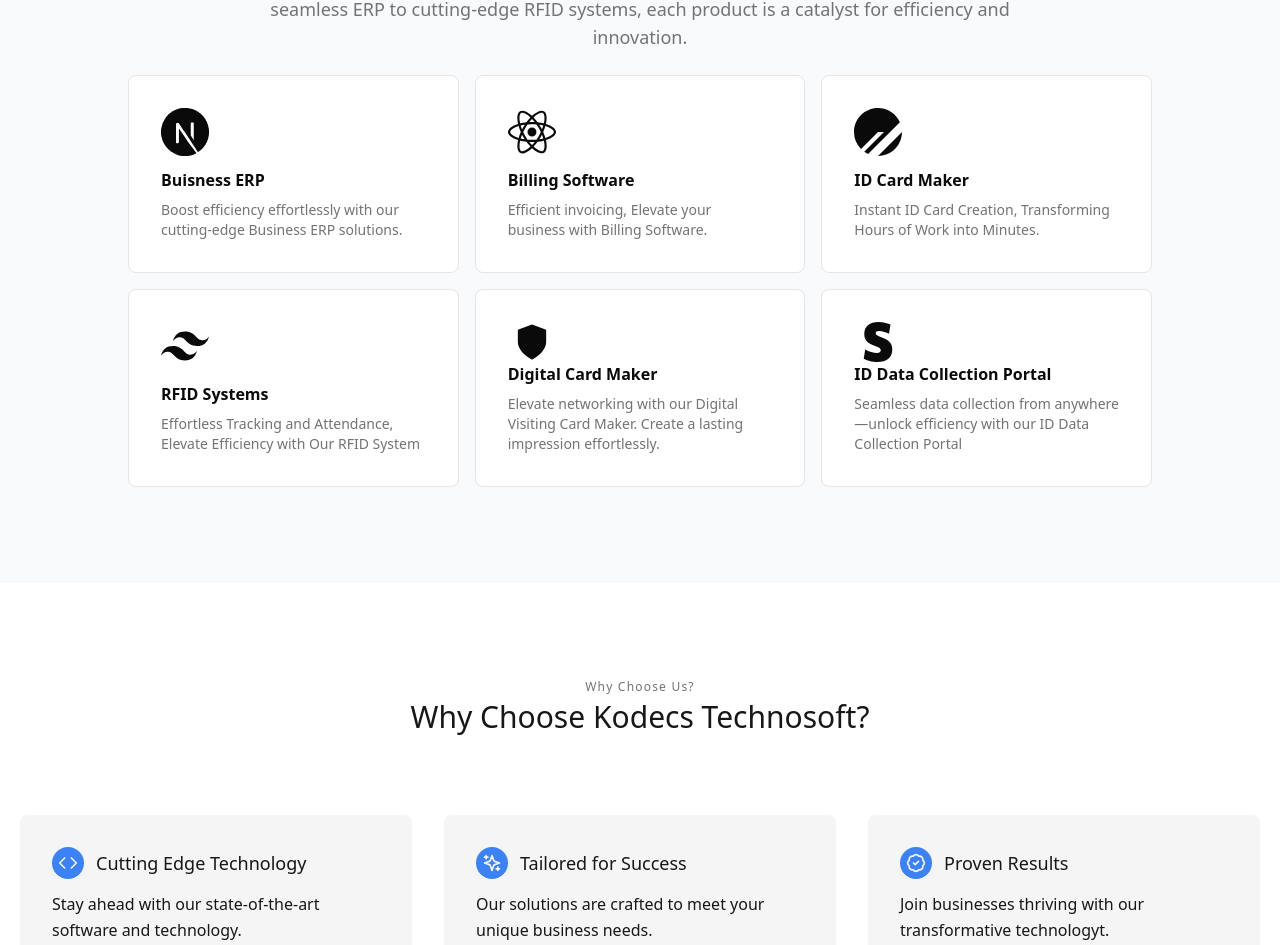
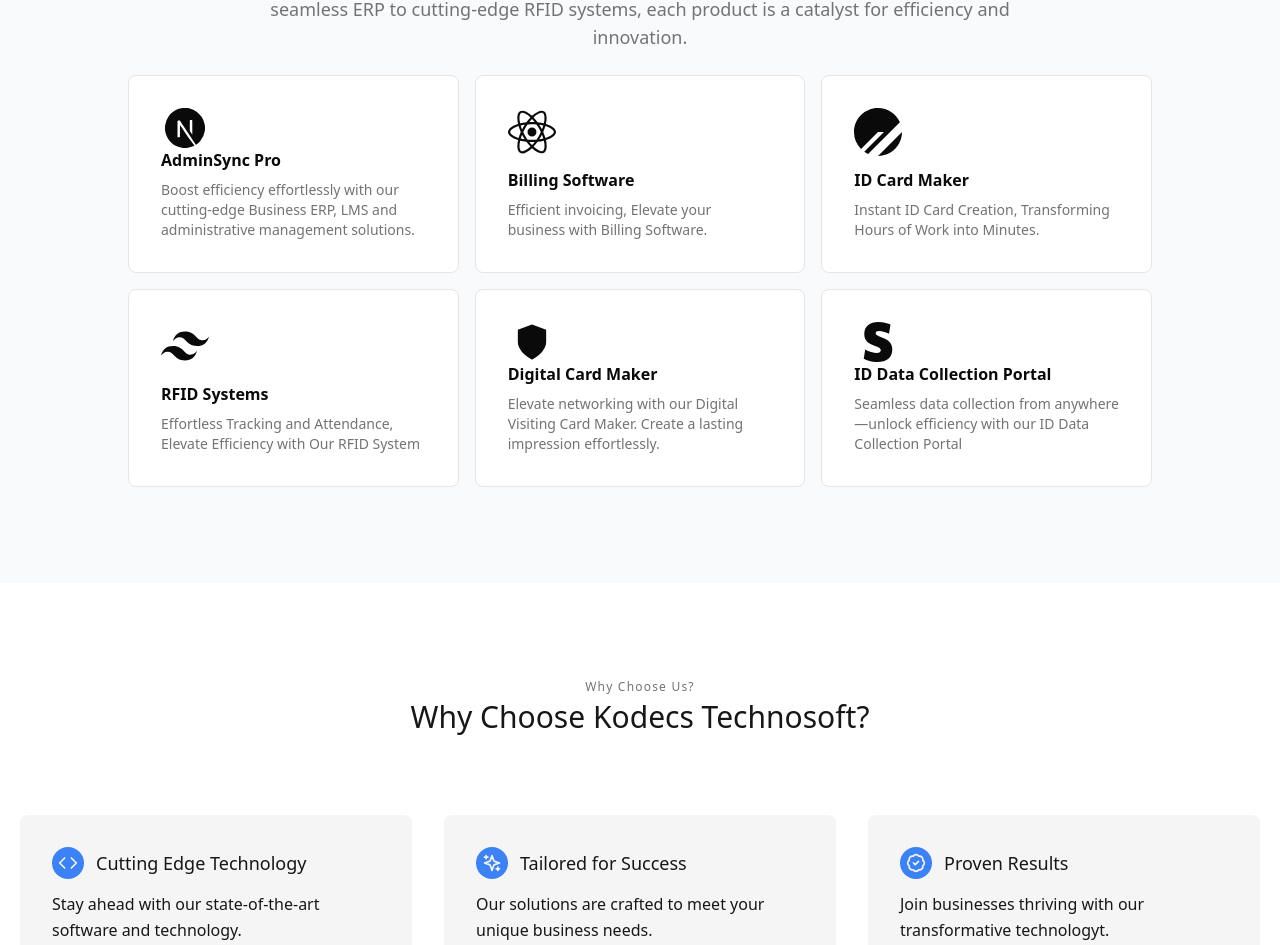
Before and after one commit to sharkaie/kodecs, a Next.js app: page / in a window 1280 px wide. Shown: the part 869-1814 px from the top of the page. Built offline with nearby package versions, Linux system fonts and the light colour scheme.

Commit message:
fix: main page data adminsync

```diff
--- a/src/app/(web)/page.tsx
+++ b/src/app/(web)/page.tsx
@@ -74,10 +74,11 @@
                                 <path d="M11.572 0c-.176 0-.31.001-.358.007a19.76 19.76 0 0 1-.364.033C7.443.346 4.25 2.185 2.228 5.012a11.875 11.875 0 0 0-2.119 5.243c-.096.659-.108.854-.108 1.747s.012 1.089.108 1.748c.652 4.506 3.86 8.292 8.209 9.695.779.25 1.6.422 2.534.525.363.04 1.935.04 2.299 0 1.611-.178 2.977-.577 4.323-1.264.207-.106.247-.134.219-.158-.02-.013-.9-1.193-1.955-2.62l-1.919-2.592-2.404-3.558a338.739 338.739 0 0 0-2.422-3.556c-.009-.002-.018 1.579-.023 3.51-.007 3.38-.01 3.515-.052 3.595a.426.426 0 0 1-.206.214c-.075.037-.14.044-.495.044H7.81l-.108-.068a.438.438 0 0 1-.157-.171l-.05-.106.006-4.703.007-4.705.072-.092a.645.645 0 0 1 .174-.143c.096-.047.134-.051.54-.051.478 0 .558.018.682.154.035.038 1.337 1.999 2.895 4.361a10760.433 10760.433 0 0 0 4.735 7.17l1.9 2.879.096-.063a12.317 12.317 0 0 0 2.466-2.163 11.944 11.944 0 0 0 2.824-6.134c.096-.66.108-.854.108-1.748 0-.893-.012-1.088-.108-1.747-.652-4.506-3.859-8.292-8.208-9.695a12.597 12.597 0 0 0-2.499-.523A33.119 33.119 0 0 0 11.573 0zm4.069 7.217c.347 0 .408.005.486.047a.473.473 0 0 1 .237.277c.018.06.023 1.365.018 4.304l-.006 4.218-.744-1.14-.746-1.14v-3.066c0-1.982.01-3.097.023-3.15a.478.478 0 0 1 .233-.296c.096-.05.13-.054.5-.054z" />
                             </svg>
                             <div className="space-y-2">
-                                <h3 className="font-bold">Buisness ERP</h3>
+                                <h3 className="font-bold">AdminSync Pro</h3>
                                 <p className="text-sm text-muted-foreground">
                                     Boost efficiency effortlessly with our
-                                    cutting-edge Business ERP solutions.
+                                    cutting-edge Business ERP, LMS and
+                                    administrative management solutions.
                                 </p>
                             </div>
                         </div>
```
